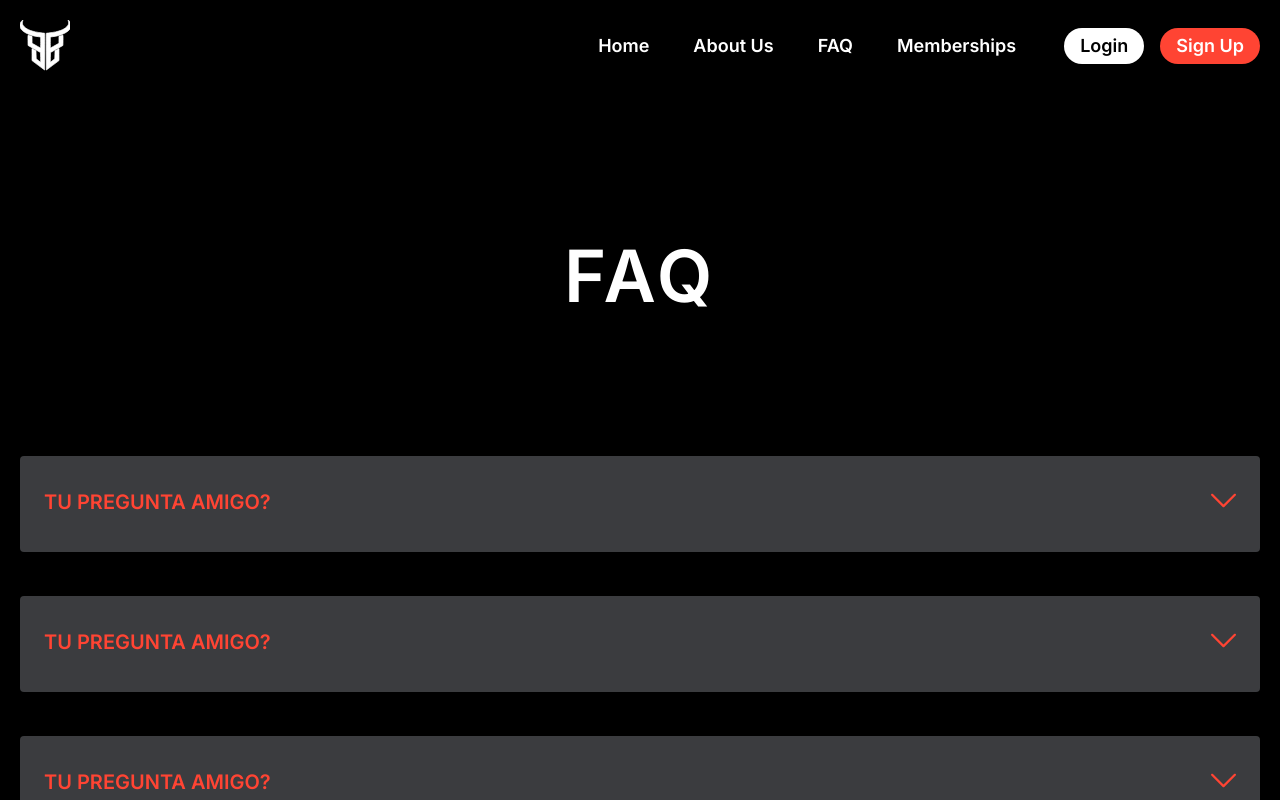
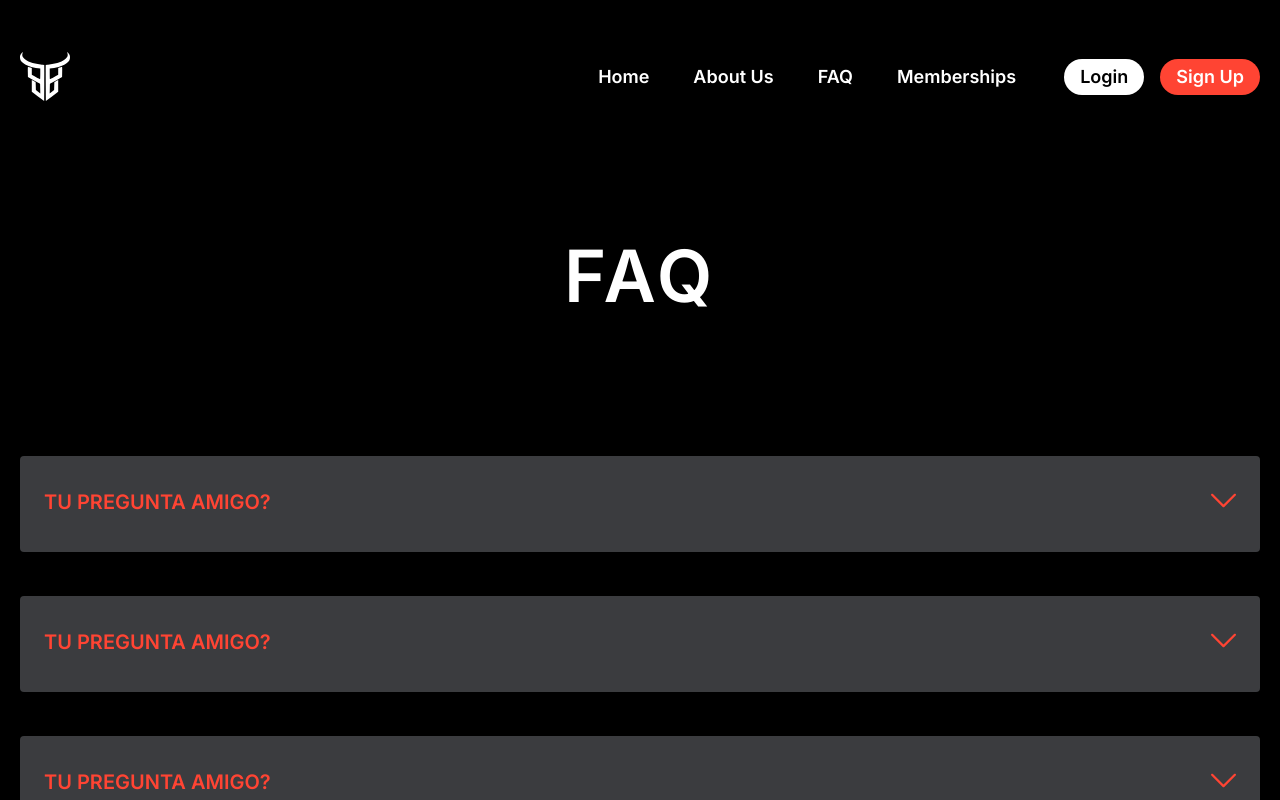
Before and after one commit to tdfrost/traders-syndicate, a Next.js app in the folder trade-syndicate/: page /faq in a window 1280 px wide. Shown: the top 800 px of the page. Built offline with nearby package versions, Linux system fonts and the light colour scheme.

Commit message:
added loader component with base animation

```diff
--- a/trade-syndicate/src/app/faq/page.tsx
+++ b/trade-syndicate/src/app/faq/page.tsx
@@ -1,9 +1,11 @@
 import FaqQuesiton from "@/components/dropDown/FaqQuesiton"
+import Navbar from "@/components/navbar/Navbar"
 import React from "react"
 
 const Faq = () => {
   return (
     <div className="w-full my-8">
+      <Navbar />
       <div className="h-[300px] md:h-[360px] flex items-center justify-center">
         <h1 className="text-white text-6xl md:text-7xl text-center font-medium md:font-semibold tracking-wider">
           FAQ
--- a/trade-syndicate/src/app/layout.tsx
+++ b/trade-syndicate/src/app/layout.tsx
@@ -20,7 +20,6 @@ export default function RootLayout({
       <body
         className={inter.className + " bg-black container mx-auto xl:max-w-7xl"}
       >
-        <Navbar />
         {children}
       </body>
     </html>
--- a/trade-syndicate/src/app/page.tsx
+++ b/trade-syndicate/src/app/page.tsx
@@ -1,11 +1,26 @@
+"use client"
+
 import PrimaryButton, { ButtonType } from "@/components/buttons/PrimaryButton"
 import ClosingCta from "@/components/cta/ClosingCta"
+import Loader from "@/components/loader/Loader"
+import Navbar from "@/components/navbar/Navbar"
 import TimeLine from "@/components/timeline/TimeLine"
+import { AnimatePresence, motion } from "framer-motion"
 import Image from "next/image"
+import { useState } from "react"
 
 const Home = () => {
+  const [loading, setLoading] = useState(true)
+
   return (
+    <AnimatePresence>
+      {loading ? (
+        <motion.div key="loader">
+          <Loader setLoading={setLoading} />
+        </motion.div>
+      ) : (
         <div className="text-white">
+          <Navbar />
           <main className="w-full my-16 space-y-20 md:space-y-32">
             <div className="flex flex-col lg:flex-row space-y-10 md:items-center">
               <div className="flex flex-col w-full h-min space-y-4">
@@ -16,14 +31,14 @@ const Home = () => {
                 </h1>
 
                 <p className="text-lg font-base w-11/12 md:w-3/4 ">
-              Learn to follow the rules that keep you in the Trade, and the art
-              that helps you win.
+                  Learn to follow the rules that keep you in the Trade, and the
+                  art that helps you win.
                 </p>
 
                 <p className="hidden md:block w-3/5">
                   praesent tristique magna sit amet purus gravida quis blandit
-              turpis cursus in hac habitasse platea dictumst quisque sagittis
-              purus.
+                  turpis cursus in hac habitasse platea dictumst quisque
+                  sagittis purus.
                 </p>
 
                 <div className="hidden md:block py-2">
@@ -41,6 +56,7 @@ const Home = () => {
                   width={0}
                   height={0}
                   layout="responsive"
+                  loading="eager"
                   alt="Image of a red orange halographic bull."
                 />
               </div>
@@ -64,7 +80,8 @@ const Home = () => {
 
               <h2 className="text-5xl hidden md:block font-semibold text-center">
                 Become A
-            <span className="text-red-orange-500"> Self Sufficient</span> Trader
+                <span className="text-red-orange-500"> Self Sufficient</span>{" "}
+                Trader
               </h2>
 
               <div className="w-full grid grid-cols-1 md:flex gap-12 md:justify-center md:py-8 md:space-x-8">
@@ -75,7 +92,9 @@ const Home = () => {
                     height={80}
                     alt="icon image of people in a meeting"
                   />
-              <h3 className="uppercase text-xl font-bold">porttitor auctor</h3>
+                  <h3 className="uppercase text-xl font-bold">
+                    porttitor auctor
+                  </h3>
                   <p className="text-lg">
                     praesent tristique magna sit amet purus gravida quis blandit
                     turpis cursus in hac
@@ -89,7 +108,9 @@ const Home = () => {
                     height={80}
                     alt="icon of a bar graph with an arrow facing to the upper right."
                   />
-              <h3 className="uppercase text-xl font-bold">porttitor auctor</h3>
+                  <h3 className="uppercase text-xl font-bold">
+                    porttitor auctor
+                  </h3>
                   <p className="text-lg">
                     praesent tristique magna sit amet purus gravida quis blandit
                     turpis cursus in hac
@@ -103,7 +124,9 @@ const Home = () => {
                     height={80}
                     alt="icon of a two coins"
                   />
-              <h3 className="uppercase text-xl font-bold">porttitor auctor</h3>
+                  <h3 className="uppercase text-xl font-bold">
+                    porttitor auctor
+                  </h3>
                   <p className="text-lg">
                     praesent tristique magna sit amet purus gravida quis blandit
                     turpis cursus in hac
@@ -151,10 +174,14 @@ const Home = () => {
                     </span>
                   </li>
                   <li>
-                <span className="-ml-5 relative -z-10">litora et sociosqu</span>
+                    <span className="-ml-5 relative -z-10">
+                      litora et sociosqu
+                    </span>
                   </li>
                   <li>
-                <span className="-ml-5 relative -z-10">porttitor auctor</span>
+                    <span className="-ml-5 relative -z-10">
+                      porttitor auctor
+                    </span>
                   </li>
                 </ul>
 
@@ -195,6 +222,8 @@ const Home = () => {
             </div>
           </main>
         </div>
+      )}
+    </AnimatePresence>
   )
 }
 
--- a/trade-syndicate/src/components/buttons/MotionLogo.tsx
+++ b/trade-syndicate/src/components/buttons/MotionLogo.tsx
@@ -24,17 +24,25 @@ const MotionLogo = () => {
         },
       }
     },
+    fadeOut: {
+      opacity: 0,
+      transition: {
+        ease: "easeInOut",
+        duration: 0.8,
+      },
+    },
   }
 
   return (
     <motion.svg
-      width="50"
-      height="51"
+      width="150"
+      height="150"
       viewBox="0 0 50 51"
       fill="none"
       xmlns="http://www.w3.org/2000/svg"
       initial="hidden"
       animate="visible"
+      exit="fadeOut"
     >
       <motion.path
         d="M1.99314 0.747018C0.376064 2.47842 0 3.39938 0 5.35182C0 7.78316 0.601702 8.96199 2.89569 10.9513C6.16745 13.751 12.2597 15.9981 18.5023 16.6981L20.6835 16.9559V22.408C20.6835 25.4288 20.5707 27.8969 20.4579 27.8969C20.3075 27.8969 18.3895 26.8655 16.1331 25.5761L12.034 23.2921V19.7925V16.2928L10.6426 15.8508C9.85288 15.6297 8.91272 15.2982 8.53665 15.1877C7.93495 14.9298 7.89734 15.2614 7.97256 20.1977L8.08538 25.4656L14.2904 28.9653L20.4955 32.5017L20.6083 37.4381L20.7211 42.3376L18.4647 40.6062L16.2084 38.8748L16.0955 34.8226L15.9827 30.8072L14.0272 29.702L12.034 28.56V34.6015V40.6062L18.3519 45.3215L24.6322 50L24.745 31.7281C24.7826 21.6344 24.7826 13.3458 24.7074 13.3089C24.6322 13.2352 22.9775 13.0142 21.022 12.7932C13.0494 11.9091 7.0324 9.7356 4.17431 6.71484C2.3692 4.79925 1.99314 3.58358 2.55723 1.5943C2.78287 0.747018 2.89569 0.0470877 2.85809 0.0102493C2.82048 -0.0634276 2.40681 0.268118 1.99314 0.747018Z"
--- /dev/null
+++ b/trade-syndicate/src/components/loader/Loader.tsx
@@ -0,0 +1,24 @@
+import React, { Dispatch, SetStateAction, useEffect } from "react"
+import MotionLogo from "../buttons/MotionLogo"
+
+const Loader = ({
+  setLoading,
+}: {
+  setLoading: Dispatch<SetStateAction<boolean>>
+}) => {
+  useEffect(() => {
+    const timer = setTimeout(() => {
+      setLoading(false)
+    }, 4000)
+
+    return () => clearTimeout(timer)
+  })
+
+  return (
+    <div className="overflow-hidden h-screen w-full flex justify-center items-center">
+      <MotionLogo />
+    </div>
+  )
+}
+
+export default Loader
--- a/trade-syndicate/src/components/navbar/Navbar.tsx
+++ b/trade-syndicate/src/components/navbar/Navbar.tsx
@@ -5,7 +5,6 @@ import Link from "next/link"
 import PrimaryButton, { ButtonType } from "../buttons/PrimaryButton"
 import HamburgerButton from "../buttons/HamburgerButton"
 import { AnimatePresence, MotionConfig, motion, useCycle } from "framer-motion"
-import MotionLogo from "../buttons/MotionLogo"
 
 const Navbar = () => {
   const [mobileNav, toggleMobileNav] = useCycle(false, true)
@@ -15,7 +14,12 @@ const Navbar = () => {
       <div className="w-full bg-black flex items-center justify-between py-5">
         <div>
           <Link href="/">
-            <MotionLogo />
+            <Image
+              src="/trade-syndicate-logo.svg"
+              width={50}
+              height={50}
+              alt="Traders Syndicate logo"
+            />
           </Link>
         </div>
 
```
Lines whose indentation alone changed are shown as unchanged.
